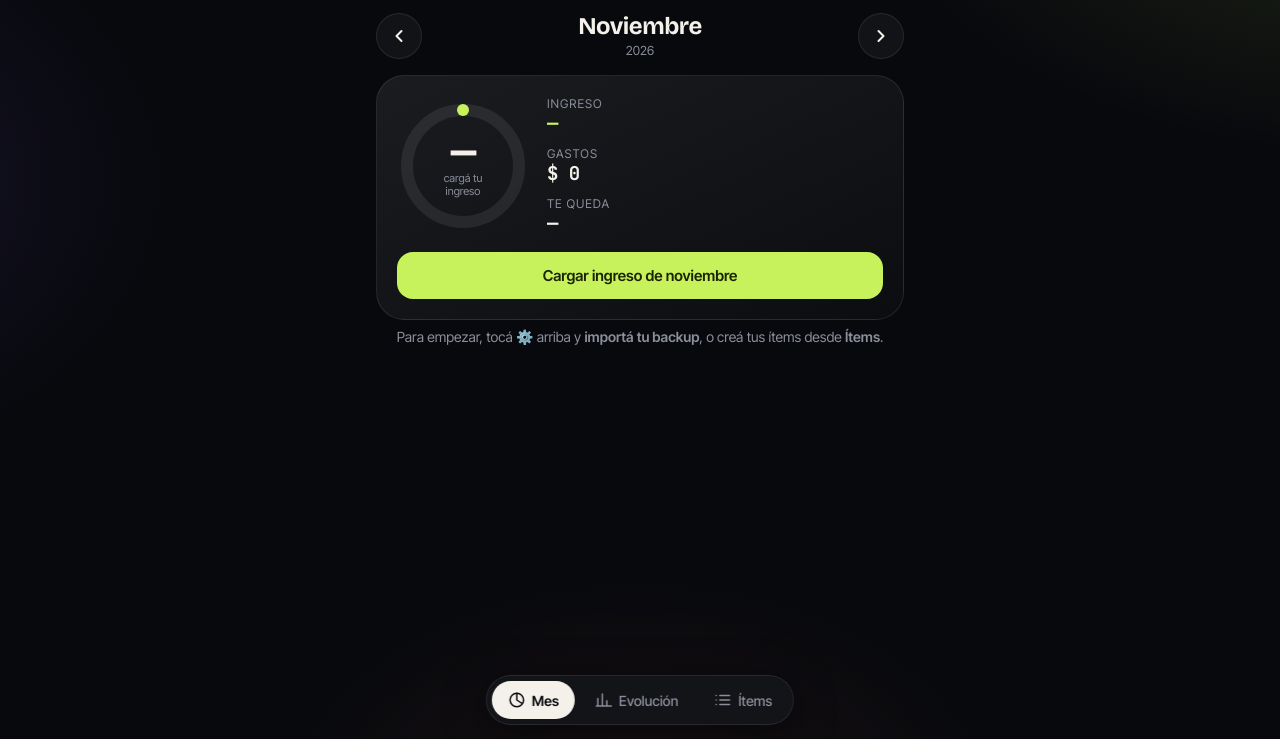
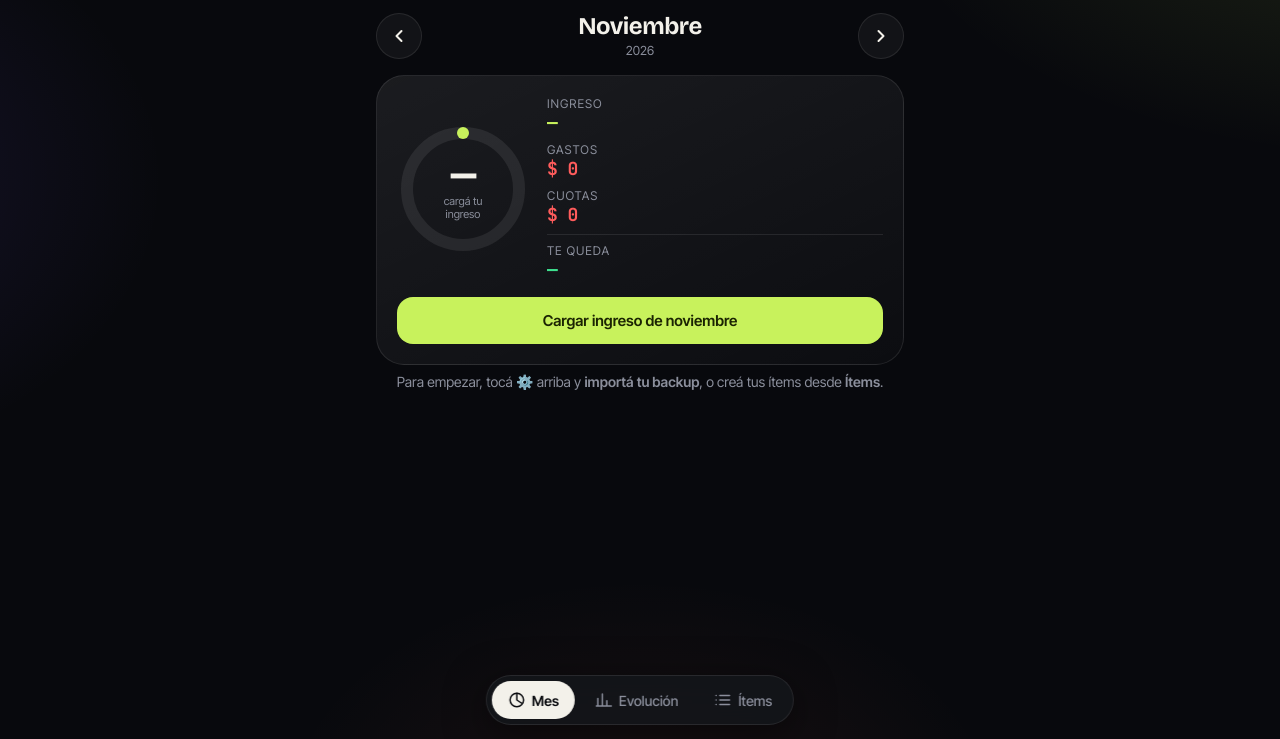
Before and after one commit to blasglen/gastos-personales, a plain HTML site: page index.html in a window 1280 px wide. Shown: the part 61-800 px from the top of the page. Drawn offline with nearby package versions, Linux system fonts and the light colour scheme.

Commit message:
Resumen: gastos y cuotas por separado, en rojo; te queda en verde
Co-Authored-By: Claude Opus 5.5 <noreply@anthropic.com>
Claude-Session: https://claude.ai/code/session_01NTbiKgC3Wv41ujPFPRFcnL

```diff
--- a/index.html
+++ b/index.html
@@ -80,10 +80,12 @@
   .ring .pct{font-size:34px;font-weight:800;line-height:1}
   .ring .pct small{font-size:18px}
   .ring .cap{font-size:11px;color:var(--mut);margin-top:4px;line-height:1.2}
-  .kv{flex:1;min-width:0;display:grid;gap:10px}
+  .kv{flex:1;min-width:0;display:grid;gap:8px}
   .kv .l{font-size:12px;color:var(--mut);text-transform:uppercase;letter-spacing:.08em}
-  .kv .v{font-size:19px;font-weight:700}
+  .kv .v{font-size:18px;font-weight:700;white-space:nowrap}
   .kv .v.lime{color:var(--lime)} .kv .v.coral{color:var(--coral)}
+  .kv .v.red{color:#ff5c5c} .kv .v.green{color:#3ee08f}
+  .kv .tq{border-top:1px solid var(--edge);padding-top:8px}
   .strip{display:flex;height:14px;border-radius:99px;overflow:hidden;margin-top:18px;background:repeating-linear-gradient(45deg,rgba(255,255,255,.06) 0 6px,transparent 6px 12px);gap:2px}
   .strip i{display:block;height:100%;transition:flex-basis .4s}
   .strip-cap{display:flex;justify-content:space-between;font-size:12px;color:var(--mut);margin-top:8px}
@@ -247,7 +249,7 @@
 <script>
 (() => {
   "use strict";
-  const APP_VERSION="1.3.1";
+  const APP_VERSION="1.3.2";
   const $ = s => document.querySelector(s);
   const MESES = ["enero","febrero","marzo","abril","mayo","junio","julio","agosto","septiembre","octubre","noviembre","diciembre"];
   const PAL = ["#c8f25c","#7c5cff","#ff7a5c","#4dd6ff","#ffc24d","#ff5ca8","#5cffb0","#b38bff","#ffa45c"];
@@ -347,8 +349,9 @@
         <div class="cap">${p==null?"cargá tu<br>ingreso":"del ingreso<br>en gastos"}</div></div></div>
       <div class="kv">
         <div><div class="l">Ingreso${inc.est?" (estimado)":""}</div><div class="v num money lime">${hasInc?fmt0(inc.v):"—"}</div></div>
-        <div><div class="l">Gastos${s.c<s.n?` · ${s.c}/${s.n} cargados`:""}</div><div class="v num money">${fmt0(s.g)}</div></div>
-        <div><div class="l">Te queda</div><div class="v num money ${hasInc&&inc.v-s.g<0?"coral":""}">${hasInc?fmt0(inc.v-s.g):"—"}</div></div>
+        <div><div class="l">Gastos${s.c<s.n?` · ${s.c}/${s.n} cargados`:""}</div><div class="v num money red">${s.g-s.cuotas>0?"− "+fmt0(s.g-s.cuotas):fmt0(0)}</div></div>
+        <div><div class="l">Cuotas</div><div class="v num money red">${s.cuotas>0?"− "+fmt0(s.cuotas):fmt0(0)}</div></div>
+        <div class="tq"><div class="l">Te queda</div><div class="v num money ${hasInc&&inc.v-s.g<0?"red":"green"}">${hasInc?(inc.v-s.g<0?"− "+fmt0(s.g-inc.v):fmt0(inc.v-s.g)):"—"}</div></div>
       </div></div>`;
     if(hasInc){
       const segs = seriesList().map(se=>{ const v=se.val(ym); return v? `<i style="flex:0 0 ${Math.max(0,(v/Math.max(inc.v,s.g))*100)}%;background:${se.color}"></i>`:""; }).join("");
--- a/sw.js
+++ b/sw.js
@@ -1,6 +1,6 @@
 // Mis Cuentas — service worker: funciona sin internet.
 // Al publicar cambios, subí VERSION para que el celu baje los archivos nuevos.
-const VERSION = "mc-1.3.1";
+const VERSION = "mc-1.3.2";
 const CORE = ["./", "index.html", "manifest.json", "icon-180.png", "icon-192.png", "icon-512.png"];
 
 self.addEventListener("install", e => {
--- a/version.json
+++ b/version.json
@@ -1 +1 @@
-{"version":"1.3.1"}
+{"version":"1.3.2"}
```
